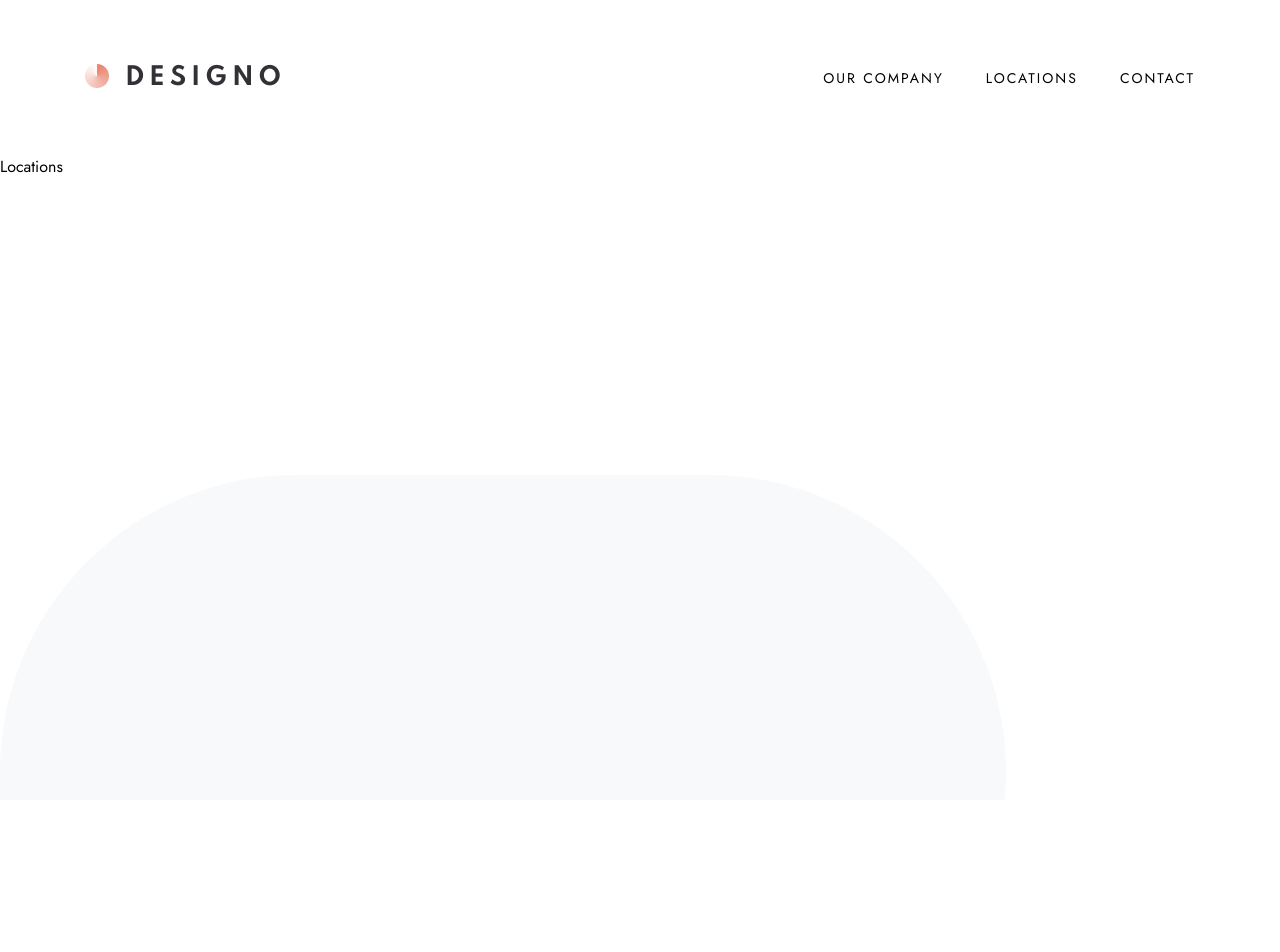
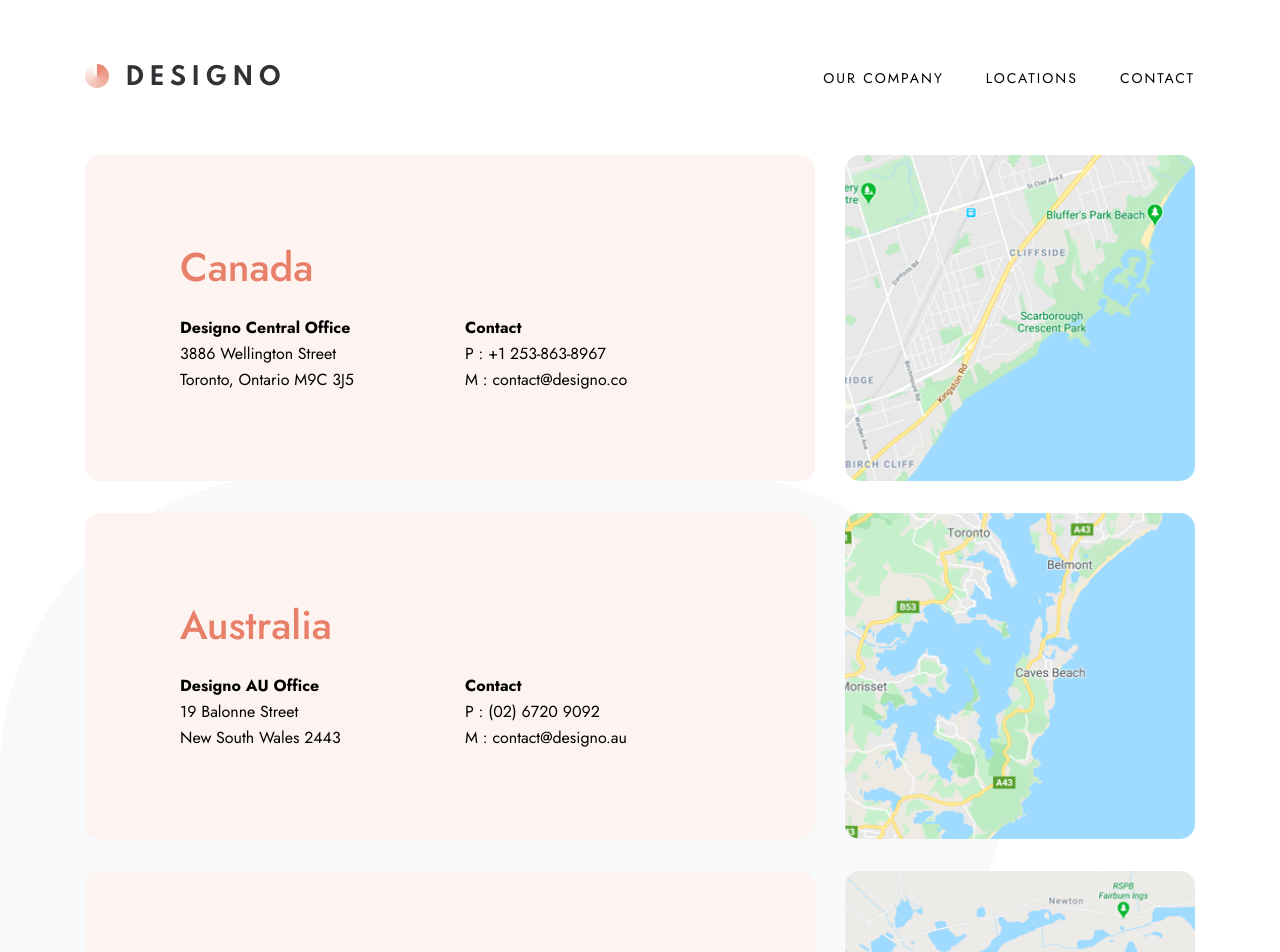
Before and after one commit to luAr26/designo-multi-page-website, a Next.js app: page /locations in a window 1280 px wide. Shown: the top 952 px of the page. Before the commit the page ends 800 px from the top, so only its background shows below. Built offline with nearby package versions, Linux system fonts and the light colour scheme.

Commit message:
Complete 'rough' locations page.

```diff
--- a/app/layout.tsx
+++ b/app/layout.tsx
@@ -35,8 +35,8 @@ export default function RootLayout({
       >
         <header>
           <MainNav />
-          {children}
         </header>
+        {children}
       </body>
     </html>
   );
--- a/app/locations/page.tsx
+++ b/app/locations/page.tsx
@@ -1,5 +1,13 @@
+import LocationsList from "@/components/LocationsList";
+import Footer from "@/sections/homepage/Footer";
+
 const Locations = () => {
-  return <div className="">Locations</div>;
+  return (
+    <>
+      <LocationsList />
+      <Footer />
+    </>
+  );
 };
 
 export default Locations;
--- /dev/null
+++ b/components/LocationInfo.tsx
@@ -0,0 +1,53 @@
+import Image from "next/image";
+import { twMerge } from "tailwind-merge";
+
+const LocationInfo = ({
+  country,
+  name,
+  street,
+  city,
+  phone,
+  email,
+  imgUrl,
+}: {
+  country: string;
+  name: string;
+  street: string;
+  city: string;
+  phone: string;
+  email: string;
+  imgUrl: string;
+}) => {
+  return (
+    <div className="tablet:container">
+      <div className="flex flex-col tablet:space-y-[31px] desktop:flex-row-reverse desktop:gap-[30px] desktop:space-y-0">
+        <div className="relative h-[320px] w-full shrink-0 overflow-clip tablet:h-[326px] tablet:rounded-[15px] desktop:h-[326px] desktop:w-[350px]">
+          <Image src={imgUrl} alt={name} fill className="object-cover" />
+        </div>
+        <div className="bg-[#FDF3F0] px-6 py-20 text-center text-dark-gray tablet:rounded-[15px] tablet:py-[88px] tablet:pl-[75px] tablet:pr-[74px] tablet:text-left desktop:flex desktop:flex-1 desktop:flex-col desktop:pl-[95px] desktop:pr-[95px] desktop:text-left">
+          <h2
+            className={twMerge(
+              "text-h1-sm text-primary tablet:text-h2",
+              "tablet:tracking-[0]",
+            )}
+          >
+            {country}
+          </h2>
+          <div className="tablet:flex tablet:space-x-[60px]">
+            <p className="mt-6 text-body-sm tablet:w-[225px] tablet:text-body">
+              <span className="font-bold">{name}</span> <br />
+              {street} <br />
+              {city}
+            </p>
+            <p className="mt-6 text-body-sm tablet:w-[225px] tablet:text-body">
+              <span className="font-bold">Contact</span>
+              <br />P : {phone} <br />M : {email}
+            </p>
+          </div>
+        </div>
+      </div>
+    </div>
+  );
+};
+
+export default LocationInfo;
--- /dev/null
+++ b/components/LocationsList.tsx
@@ -0,0 +1,46 @@
+import LocationInfo from "./LocationInfo";
+
+const locations = [
+  {
+    id: 1,
+    country: "Canada",
+    name: "Designo Central Office",
+    street: "3886 Wellington Street",
+    city: "Toronto, Ontario M9C 3J5",
+    phone: "+1 253-863-8967",
+    email: "contact@designo.co",
+    imgUrl: "/assets/locations/desktop/image-map-canada.png",
+  },
+  {
+    id: 2,
+    country: "Australia",
+    name: "Designo AU Office",
+    street: "19 Balonne Street",
+    city: "New South Wales 2443",
+    phone: "(02) 6720 9092",
+    email: "contact@designo.au",
+    imgUrl: "/assets/locations/desktop/image-map-australia.png",
+  },
+  {
+    id: 3,
+    country: "United Kingdom",
+    name: "Designo UK Office",
+    street: "13 Colorado Way",
+    city: "Rhyd-y-fro SA8 9GA",
+    phone: "078 3115 1400",
+    email: "contact@designo.uk",
+    imgUrl: "/assets/locations/desktop/image-map-united-kingdom.png",
+  },
+];
+
+const LocationsList = () => {
+  return (
+    <div className="flex flex-col space-y-10 tablet:space-y-[120px] desktop:space-y-8">
+      {locations.map((location) => (
+        <LocationInfo key={location.id} {...location} />
+      ))}
+    </div>
+  );
+};
+
+export default LocationsList;
```
